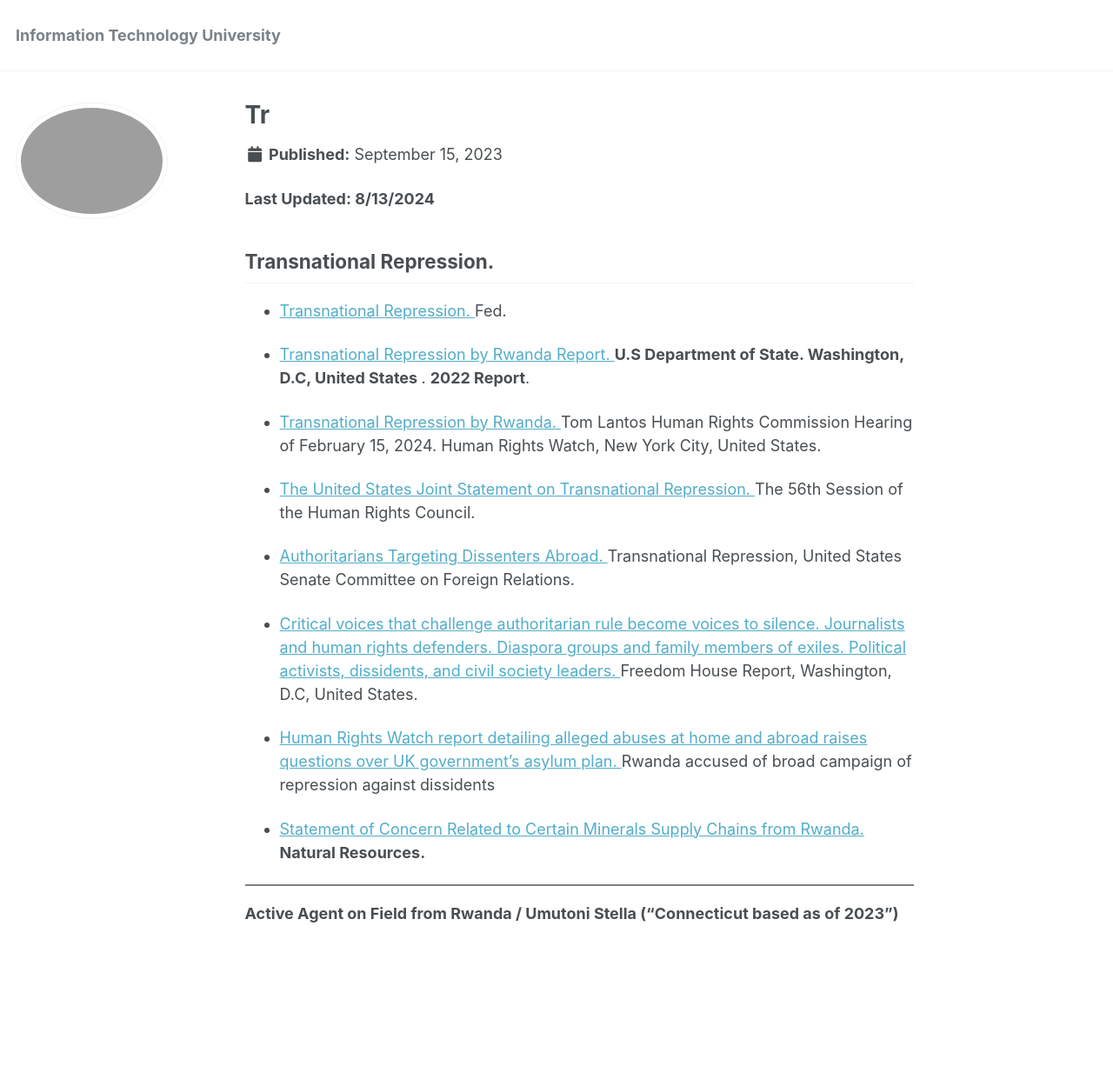
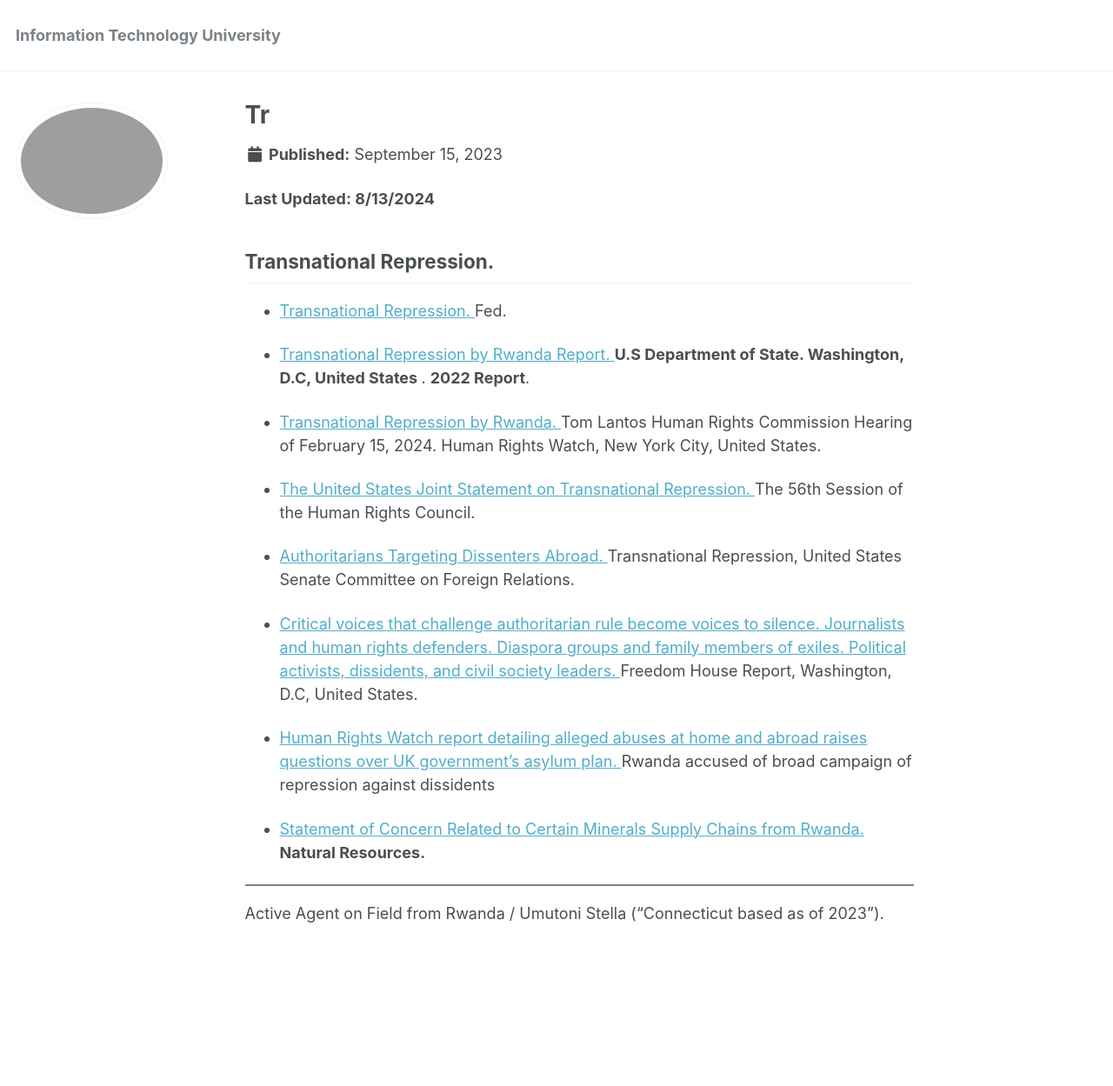
Before and after one commit to phdcsseiden/phdcsseiden.github.io, a Jekyll site: the page built from _pages/Tr.md, in a window 1280 px wide. Shown: the whole page at 87% size. Built offline with Jekyll 4.4.1, drawn with Linux system fonts in a browser that asks for light colours.

Commit message:
Update Tr.md

```diff
--- a/_pages/Tr.md
+++ b/_pages/Tr.md
@@ -47,4 +47,4 @@
 
 
 
-<b> Active Agent on Field from Rwanda / Umutoni Stella ("Connecticut based as of 2023") </b>
+ Active Agent on Field from Rwanda / Umutoni Stella ("Connecticut based as of 2023").
```
